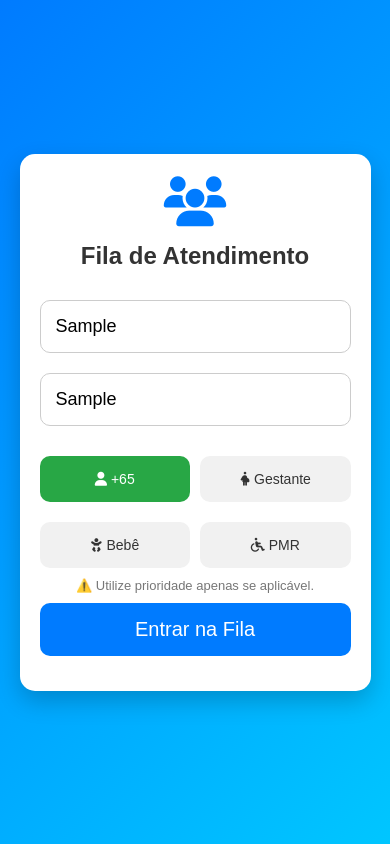
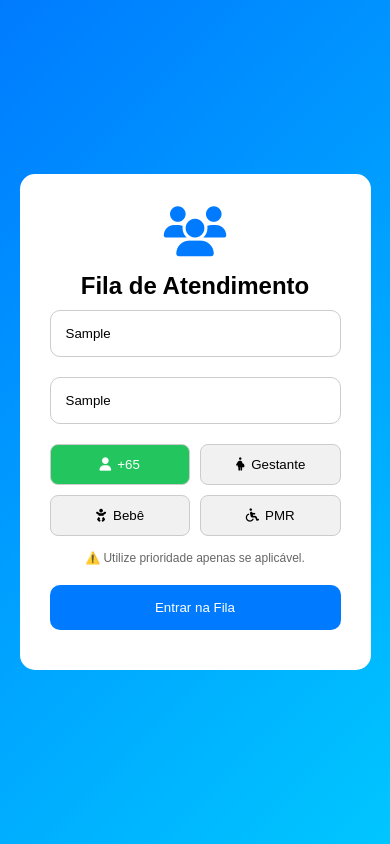
Before and after one commit to apolocv4-spec/Fila-de-atendimento-2, a plain HTML site: page index.html in a window 390 px wide. Both pictures are taken after typing "Sample", "Sample" into the empty fields and a click on the button "+65". Drawn offline with Linux system fonts and the light colour scheme.

Commit message:
Update index.html

```diff
--- a/index.html
+++ b/index.html
@@ -5,7 +5,6 @@
 <meta name="viewport" content="width=device-width, initial-scale=1.0">
 <title>Fila de Atendimento</title>
 
-  <!-- Ícones -->
 <link href="https://cdnjs.cloudflare.com/ajax/libs/font-awesome/6.5.0/css/all.min.css" rel="stylesheet">
 
 <style>
@@ -31,7 +30,6 @@
   width: 90%;
   max-width: 400px;
   text-align: center;
-      box-shadow: 0 10px 25px rgba(0,0,0,0.2);
 }
 
 .icon {
@@ -40,41 +38,23 @@
   margin-bottom: 10px;
 }
 
-    h2 {
-      margin-bottom: 20px;
-      color: #333;
-    }
-
 input {
   width: 100%;
   padding: 15px;
   margin: 10px 0;
   border-radius: 10px;
   border: 1px solid #ccc;
-      font-size: 16px;
 }
 
-    input:focus {
-      outline: none;
-      border-color: #007bff;
-      box-shadow: 0 0 5px rgba(0,123,255,0.5);
-    }
-
-    button {
+/* BOTÃO */
+button.submit {
   width: 100%;
   padding: 15px;
   background: #007bff;
   color: white;
+  border-radius: 10px;
   border: none;
-      border-radius: 10px;
-      font-size: 18px;
   cursor: pointer;
-      margin-top: 10px;
-      transition: 0.3s;
-    }
-
-    button:hover {
-      background: #0056b3;
 }
 
 /* PRIORIDADE */
@@ -87,44 +67,43 @@
 
 .priority {
   background: #f1f1f1;
-      color: #333;
-      font-size: 14px;
+  color: black;
+  border: 1px solid #ccc;
+  padding: 12px;
+  border-radius: 8px;
+  cursor: pointer;
+  transition: 0.2s;
+  display: flex;
+  justify-content: center;
+  align-items: center;
+  gap: 6px;
 }
 
-    .priority:hover {
-      background: #28a745;
+.priority i {
+  color: black;
+}
+
+.priority.active {
+  background: #22c55e;
   color: white;
 }
 
-    .priority.active {
-      background: #28a745;
+.priority.active i {
   color: white;
 }
 
+/* 🔵 ESPAÇAMENTO CORRIGIDO */
 .warning {
-      margin-top: 10px;
-      font-size: 13px;
-      color: #777;
+  font-size: 12px;
+  color: #666;
+  margin-top: 14px;   /* 👈 mais espaço acima */
+  margin-bottom: 18px; /* 👈 separa do botão */
+  line-height: 1.4;
 }
 
 #msg {
-      margin-top: 15px;
-      font-weight: bold;
+  margin-top: 10px;
   color: green;
-    }
-
-    @media (max-width: 480px) {
-      .container {
-        padding: 20px;
-      }
-
-      input {
-        font-size: 18px;
-      }
-
-      button {
-        font-size: 20px;
-      }
 }
 </style>
 </head>
@@ -132,106 +111,95 @@
 <body>
 
 <div class="container">
+
 <div class="icon">
-    <i class="fas fa-users"></i>
+  <i class="fa-solid fa-users"></i>
 </div>
 
 <h2>Fila de Atendimento</h2>
 
 <form id="form">
+
 <input type="text" id="nome" placeholder="Nome" required>
 <input type="text" id="apelido" placeholder="Apelido" required>
 
-    <!-- PRIORIDADE -->
 <div class="priority-buttons">
-      <button type="button" class="priority" onclick="setPriority(event, 'idoso')">
-        <i class="fas fa-user"></i> +65
+
+<button type="button" class="priority" onclick="setPriority(event,'idoso')">
+  <i class="fa-solid fa-user"></i> +65
 </button>
 
-      <button type="button" class="priority" onclick="setPriority(event, 'gestante')">
-        <i class="fas fa-person-pregnant"></i> Gestante
+<button type="button" class="priority" onclick="setPriority(event,'gestante')">
+  <i class="fa-solid fa-person-pregnant"></i> Gestante
 </button>
 
-      <button type="button" class="priority" onclick="setPriority(event, 'bebe')">
-        <i class="fas fa-baby"></i> Bebê
+<button type="button" class="priority" onclick="setPriority(event,'bebe')">
+  <i class="fa-solid fa-baby"></i> Bebê
 </button>
 
-      <button type="button" class="priority" onclick="setPriority(event, 'pmr')">
-        <i class="fas fa-wheelchair"></i> PMR
+<button type="button" class="priority" onclick="setPriority(event,'pmr')">
+  <i class="fa-solid fa-wheelchair"></i> PMR
 </button>
+
 </div>
 
 <p class="warning">
 ⚠️ Utilize prioridade apenas se aplicável.
 </p>
 
-    <button type="submit">Entrar na Fila</button>
+<button class="submit" type="submit">Entrar na Fila</button>
+
 </form>
 
 <p id="msg"></p>
+
 </div>
 
 <script type="module">
+
 import { initializeApp } from "https://www.gstatic.com/firebasejs/10.7.1/firebase-app.js";
 import { getDatabase, ref, push } from "https://www.gstatic.com/firebasejs/10.7.1/firebase-database.js";
 
-const firebaseConfig = {
-  apiKey: "AIzaSyBzUwIf6X3dqd7D0G55_HyAl_vSmsvg9R4",
+const app = initializeApp({
+  apiKey: "AIzaSy...",
   authDomain: "fila-de-atendimento-a3637.firebaseapp.com",
   databaseURL: "https://fila-de-atendimento-a3637-default-rtdb.firebaseio.com",
-  projectId: "fila-de-atendimento-a3637",
-  storageBucket: "fila-de-atendimento-a3637.firebasestorage.app",
-  messagingSenderId: "469991078953",
-  appId: "1:469991078953:web:8eaf47cba1ed624d33f038"
+  projectId: "fila-de-atendimento-a3637"
+});
+
+const db = getDatabase(app);
+
+let prioridade = false;
+let tipo = "";
+
+window.setPriority = function(e, t) {
+  prioridade = true;
+  tipo = t;
+
+  document.querySelectorAll(".priority").forEach(b => b.classList.remove("active"));
+  e.currentTarget.classList.add("active");
 };
 
-const app = initializeApp(firebaseConfig);
-const db = getDatabase(app);
-
-// PRIORIDADE
-let prioridade = false;
-let tipoPrioridade = "";
-
-window.setPriority = function(event, tipo) {
-  prioridade = true;
-  tipoPrioridade = tipo;
-
-  document.querySelectorAll(".priority").forEach(btn => {
-    btn.classList.remove("active");
-  });
-
-  event.currentTarget.classList.add("active");
-};
-
-// FORM
 document.getElementById("form").addEventListener("submit", (e) => {
   e.preventDefault();
 
-  const nome = document.getElementById("nome").value;
-  const apelido = document.getElementById("apelido").value;
-  const hora = new Date().toLocaleTimeString();
-
-  push(ref(db, "fila"), {
-    nome,
-    apelido,
-    hora,
+  push(ref(db,"fila"),{
+    nome: nome.value.trim(),
+    apelido: apelido.value.trim(),
     prioridade,
-    tipoPrioridade,
+    tipo: prioridade ? tipo : "normal",
     timestamp: Date.now()
   });
 
-  document.getElementById("msg").innerText =
-    "✅ Entraste na fila! Aguarde ser chamado.";
+  msg.innerText = "✔ Entraste na fila!";
 
-  document.getElementById("form").reset();
+  form.reset();
+  prioridade = false;
+  tipo = "";
 
-  // reset prioridade
-  prioridade = false;
-  tipoPrioridade = "";
-  document.querySelectorAll(".priority").forEach(btn => {
-    btn.classList.remove("active");
+  document.querySelectorAll(".priority").forEach(b => b.classList.remove("active"));
 });
-});
+
 </script>
 
 </body>
```
Lines whose indentation alone changed are shown as unchanged.
